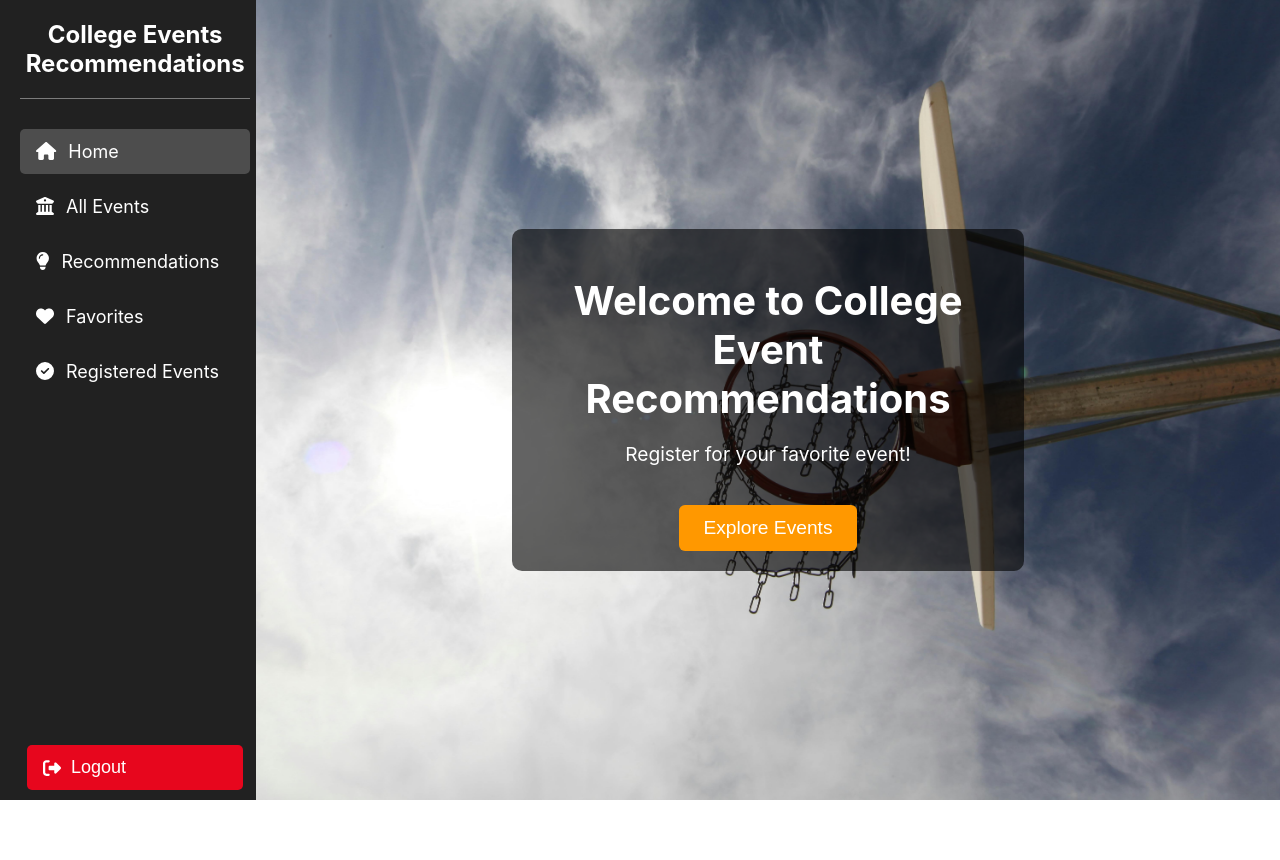
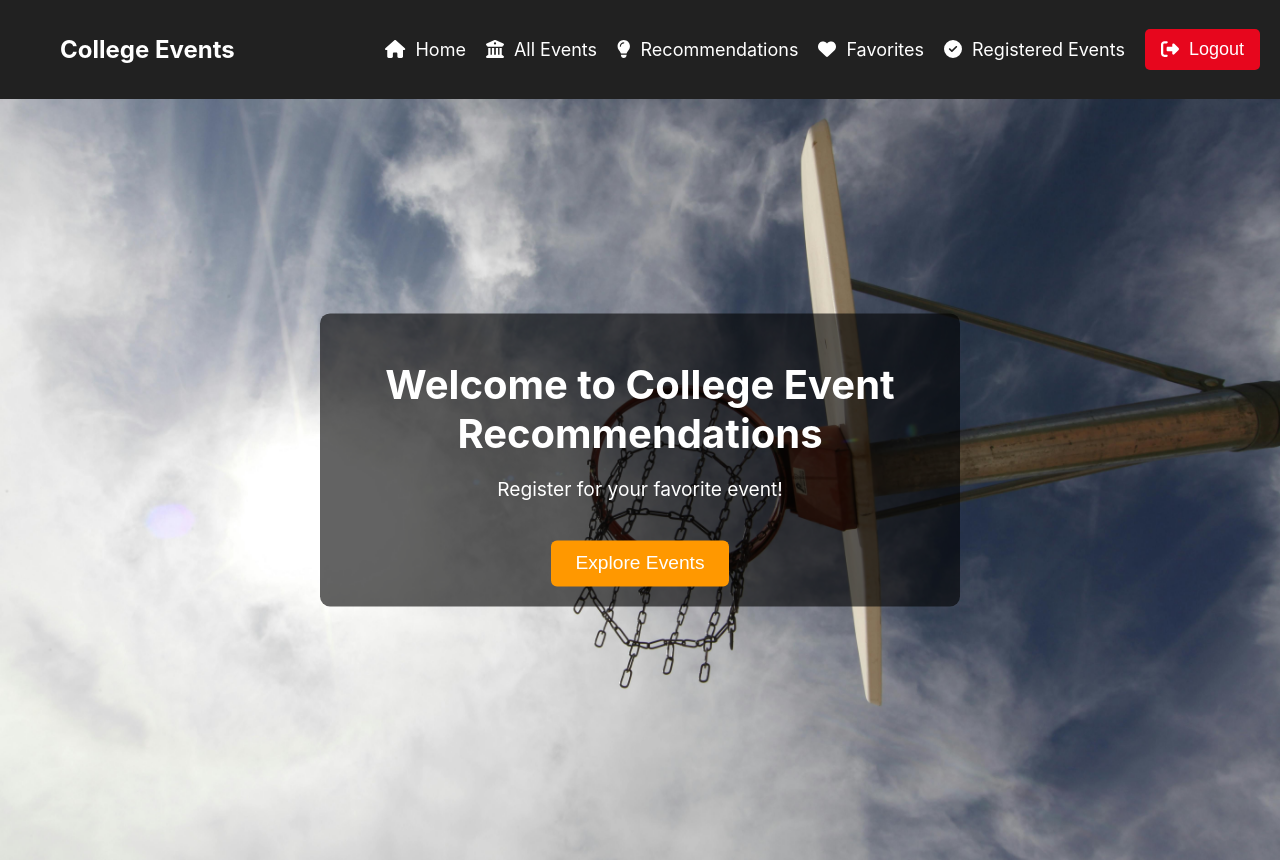
Before and after one commit to sai-ram-sagar/College-Events-Frontend, a React (Create React App) app: page /home in a window 1280 px wide. Before the commit the page ends 800 px from the top, so only its background shows below. Built offline with nearby package versions, Linux system fonts and the light colour scheme; sample sign-in values are in the browser's storage.

Commit message:
frontend update

```diff
--- a/src/App.js
+++ b/src/App.js
@@ -6,7 +6,7 @@ import Favorites from "./components/Favorites";
 import ProtectedRoute from "./components/ProtectedRoute";
 import { ToastContainer } from "react-toastify";
 import LoginAndRegister from "./components/LoginAndRegister";
-import SideBar from "./components/SideBar";
+import Navbar from "./components/SideBar";
 import styled from "styled-components";
 import EventDetails from "./components/EventDetails";
 import AllEvents from "./components/AllEvents";
@@ -25,25 +25,19 @@ const App = () => {
   const handleLogout = () => {
     localStorage.removeItem("userId");
     localStorage.removeItem("token");
-    setIsAuthenticated(false); // Update authentication state
+    setIsAuthenticated(false);
   };
 
   return (
     <Router>
       <ToastContainer style={{ marginTop: "40px" }} position="top-right" autoClose={3500} hideProgressBar={true} newestOnTop closeOnClick rtl={false} pauseOnFocusLoss draggable pauseOnHover />
 
-      {isAuthenticated ?(
-        <AppContainer>
-          <SideBarContainer>
-            <SideBar onLogout={handleLogout} />
-          </SideBarContainer>
-
+      {isAuthenticated ? (
+        <>
+          <Navbar onLogout={handleLogout} />
           <MainContent>
             <Routes>
-              {/* Redirect logged-in users away from the login page */}
-              <Route path="/" element={isAuthenticated ? <Navigate to="/home" /> : <LoginAndRegister setIsAuthenticated={setIsAuthenticated} />} />
-
-              {/* Protected Routes */}
+              <Route path="/" element={<Navigate to="/home" />} />
               <Route path="/home" element={<ProtectedRoute isAuthenticated={isAuthenticated}><Home /></ProtectedRoute>} />
               <Route path="/events" element={<ProtectedRoute isAuthenticated={isAuthenticated}><AllEvents /></ProtectedRoute>} />
               <Route path="/recommend" element={<ProtectedRoute isAuthenticated={isAuthenticated}><RecommendationForm /></ProtectedRoute>} />
@@ -51,52 +45,24 @@ const App = () => {
               <Route path="/registered" element={<ProtectedRoute isAuthenticated={isAuthenticated}><RegisteredEvents /></ProtectedRoute>} />
               <Route path="/ml" element={<ProtectedRoute isAuthenticated={isAuthenticated}><MLRecomend /></ProtectedRoute>} />
               <Route path="/event/:id" element={<ProtectedRoute isAuthenticated={isAuthenticated}><EventDetails /></ProtectedRoute>} />
-
-              {/* Redirect unknown routes */}
-              <Route path="*" element={<Navigate to={isAuthenticated ? "/home" : "/"} />} />
+              <Route path="*" element={<Navigate to="/home" />} />
             </Routes>
           </MainContent>
-        </AppContainer>
+        </>
       ) : (
         <Routes>
           <Route path="/" element={<LoginAndRegister setIsAuthenticated={setIsAuthenticated} />} />
           <Route path="*" element={<Navigate to="/" />} />
         </Routes>
       )}
-
     </Router>
   );
 };
 
-const AppContainer = styled.div`
-  display: flex;
+const MainContent = styled.div`
+  padding: 60px 20px 0px 20px;
+  overflow-y: auto;
   height: 100vh;
 `;
 
-const SideBarContainer = styled.div`
-  width: 20vw;
-  height: 100vh;
-  position: fixed;
-  left: 0;
-  top: 0;
-
-  @media (max-width: 768px) {
-    width: 65%;
-    max-width: 280px;
-    transform: translateX(0);
-  }
-`;
-
-const MainContent = styled.div`
-  width: 80vw;
-  margin-left: 20vw;
-  overflow-y: auto;
-  height: 100vh;
-
-  @media (max-width: 768px) {
-    width: 100vw;
-    margin-left: 0;
-  }
-`;
-
 export default App;
--- a/src/components/Home.js
+++ b/src/components/Home.js
@@ -45,9 +45,11 @@ export default Home;
 
 const CarouselContainer = styled.div`
   position: relative;
-  width: 100%;
+
   height: 100vh; /* Adjust height as needed */
   overflow: hidden;
+  width: calc(100% + 40px);
+  margin-left: -20px;
 `;
 
 const CarouselImage = styled.img`
--- a/src/components/RecommendationForm.js
+++ b/src/components/RecommendationForm.js
@@ -6,7 +6,6 @@ import { faArrowRight } from '@fortawesome/free-solid-svg-icons';
 import { Link } from 'react-router-dom';
 
 const RecommendationContainer = styled.div`
-  padding: 20px;
   text-align: center;
 
   @media screen and (max-width: 500px){
--- a/src/components/SideBar.js
+++ b/src/components/SideBar.js
@@ -2,35 +2,42 @@ import React, { useState } from "react";
 import { Link, useNavigate, useLocation } from "react-router-dom";
 import styled from "styled-components";
 import { FontAwesomeIcon } from "@fortawesome/react-fontawesome";
-import { faHome, faUniversity, faSignOutAlt, faLightbulb, faBars, faTimes, faHeart, faCheckCircle } from "@fortawesome/free-solid-svg-icons";
+import {
+  faHome,
+  faUniversity,
+  faSignOutAlt,
+  faLightbulb,
+  faBars,
+  faTimes,
+  faHeart,
+  faCheckCircle,
+} from "@fortawesome/free-solid-svg-icons";
 
-const Sidebar = ({ onLogout }) => {
+const Navbar = ({ onLogout }) => {
   const navigate = useNavigate();
   const location = useLocation();
   const [menuOpen, setMenuOpen] = useState(false);
 
   const handleLogout = () => {
     onLogout();
+    setMenuOpen(false); // Close menu on logout
     navigate("/");
   };
 
   const handleNavItemClick = () => {
-    if (window.innerWidth < 1025) {
+    if (window.innerWidth < 1024) {
       setMenuOpen(false);
     }
   };
 
   return (
-    <>
+    <NavContainer>
+      <NavContent>
+        <Logo onClick={() => navigate("/home")}>College Events</Logo>
         <MenuIcon onClick={() => setMenuOpen(!menuOpen)}>
           <FontAwesomeIcon icon={menuOpen ? faTimes : faBars} />
         </MenuIcon>
-      <SidebarContainer menuOpen={menuOpen}>
-        <LogoContainer onClick={() => navigate("/home")}>
-          {/* <img src={appLogo} alt="logo" /> */}
-          <h2>College Events Recommendations</h2>
-        </LogoContainer>
-        <NavLinks>
+        <NavLinks menuOpen={menuOpen}>
           <NavItem to="/home" location={location} onClick={handleNavItemClick}>
             <FontAwesomeIcon icon={faHome} /> Home
           </NavItem>
@@ -41,81 +48,71 @@ const Sidebar = ({ onLogout }) => {
             <FontAwesomeIcon icon={faLightbulb} /> Recommendations
           </NavItem>
           <NavItem to="/favorites" location={location} onClick={handleNavItemClick}>
-            <FontAwesomeIcon icon={ faHeart} />  Favorites
+            <FontAwesomeIcon icon={faHeart} /> Favorites
           </NavItem>
-          {/* <NavItem to="/ml" location={location} onClick={handleNavItemClick}>
-            <FontAwesomeIcon icon={ faGun } /> ML
-          </NavItem> */}
           <NavItem to="/registered" location={location} onClick={handleNavItemClick}>
             <FontAwesomeIcon icon={faCheckCircle} /> Registered Events
           </NavItem>
-        </NavLinks>
           <LogoutButton onClick={handleLogout}>
             <FontAwesomeIcon icon={faSignOutAlt} /> Logout
           </LogoutButton>
-      </SidebarContainer>
-    </>
+        </NavLinks>
+      </NavContent>
+    </NavContainer>
   );
 };
 
-const SidebarContainer = styled.div`
+const NavContainer = styled.nav`
+  width: 100%;
+  background-color: rgb(33, 33, 33);
+  padding: 15px 20px;
+  color: white;
   position: fixed;
   top: 0;
   left: 0;
-  width: 18vw;
-  height: 100vh;
-  background-color:rgb(33, 33, 33) ;
-  color: white;
-  padding: 0 20px;
-  display: flex;
-  flex-direction: column;
-  align-items: center;
-  transition: transform 0.3s ease-in-out;
-  z-index: 100;
-
-  @media (max-width: 1024px) {
-    width: 65%;
-    max-width: 280px;
-    transform: ${({ menuOpen }) => (menuOpen ? "translateX(0)" : "translateX(-100%)")};
-    font-size: 14px;
-    padding-top: 50px;
-  }
+  z-index: 1000;
 `;
 
-const LogoContainer = styled.div`
-  border-bottom: 1px solid rgba(255, 255, 255, 0.41);
+const NavContent = styled.div`
+  display: flex;
+  justify-content: space-between;
+  align-items: center;
+  max-width: 1200px;
+  margin: auto;
+`;
+
+const Logo = styled.h2`
   cursor: pointer;
-  margin-bottom: 30px;
-  img {
-    width: 280px;
-  }
-  h2{
-    text-align: center;
-  }
 `;
 
 const MenuIcon = styled.div`
-  position: fixed;
-  top: 15px;
-  left: 15px;
   font-size: 24px;
-  color: white;
   cursor: pointer;
-  z-index: 1001;
-  background: #191970;
-  padding: 10px;
-  border-radius: 5px;
-
-  @media (min-width: 1024px) {
   display: none;
+  margin-right: 40px;
+  @media (max-width: 1024px) {
+    display: block;
   }
 `;
 
 const NavLinks = styled.div`
   display: flex;
+  gap: 20px;
+  align-items: center;
+
+  @media (max-width: 1024px) {
+    display: ${({ menuOpen }) => (menuOpen ? "flex" : "none")};
     flex-direction: column;
-  width: 100%;
-  gap: 10px;
+    align-items: flex-start;
+    position: absolute;
+    top: 90px;
+    right: 0px;
+    width: 250px;
+    background: rgb(33, 33, 33);
+    padding: 20px;
+    box-shadow: 0px 4px 10px rgba(0, 0, 0, 0.2);
+    border-radius: 10px;
+  }
 `;
 
 const NavItem = styled(Link)`
@@ -124,37 +121,28 @@ const NavItem = styled(Link)`
   font-size: 18px;
   display: flex;
   align-items: center;
-  gap: 12px;
-  padding: 12px 16px;
-  border-radius: 5px;
-  transition: background 0.3s ease;
-  background-color: ${({ to, location }) => (location.pathname === to ? "rgba(255, 255, 255, 0.2)" : "transparent")};
+  gap: 10px;
 
   &:hover {
-    background-color: rgba(255, 255, 255, 0.2);
+    color: #f5a623;
   }
 `;
 
 const LogoutButton = styled.button`
-  background-color:rgb(231, 6, 29);
+  background-color: rgb(231, 6, 29);
   color: white;
   border: none;
-  padding: 12px 16px;
+  padding: 10px 16px;
   cursor: pointer;
   font-size: 18px;
   display: flex;
   align-items: center;
   gap: 10px;
   border-radius: 5px;
-  margin-top: 20px;
-  transition: background 0.3s ease;
-  position: absolute;
-  width: 80%;
-  bottom: 10px;
 
   &:hover {
     background-color: #c82333;
   }
 `;
 
-export default Sidebar;
+export default Navbar;
```
Lines whose indentation alone changed are shown as unchanged.
